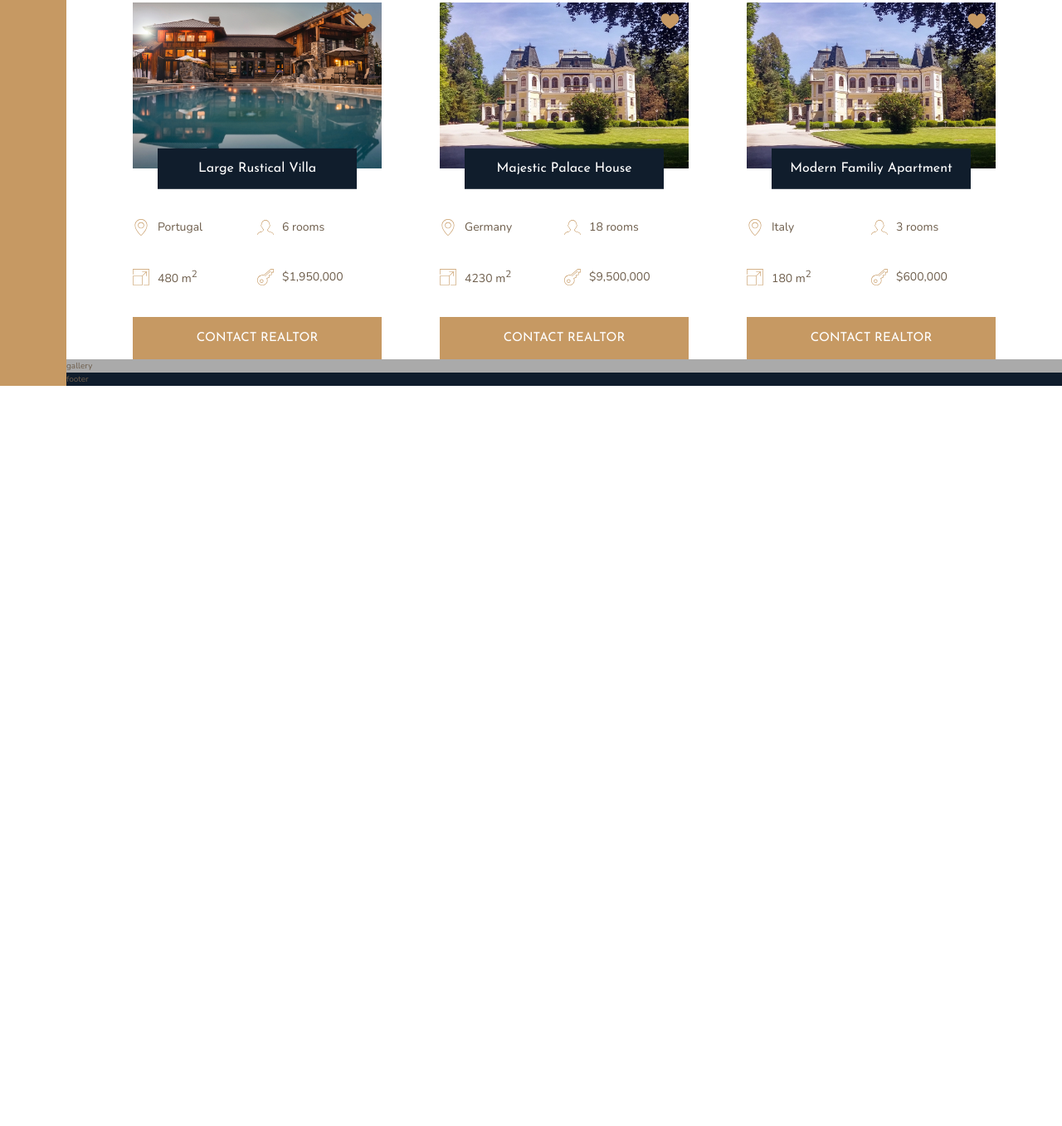
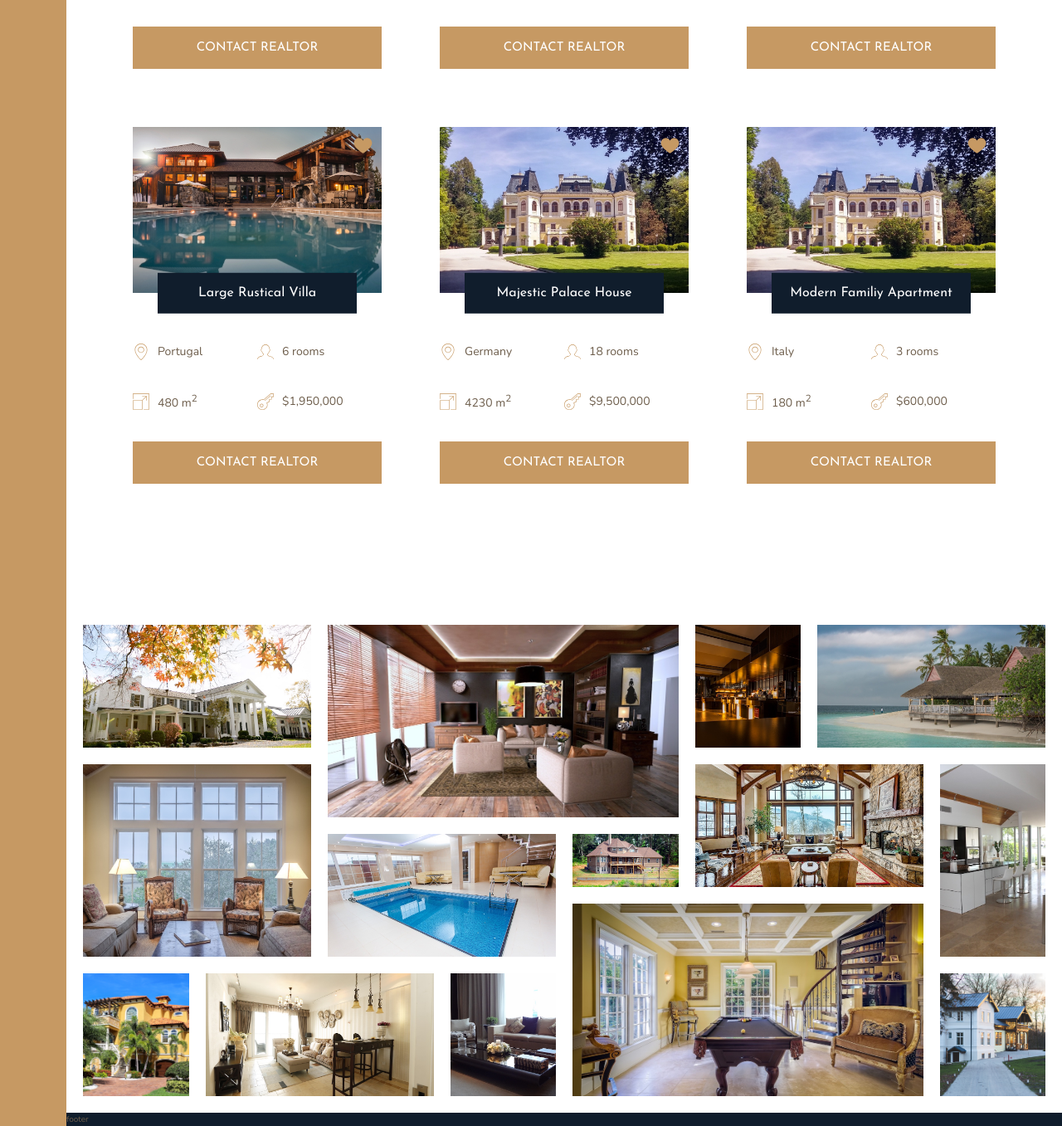
Before and after one commit to thelonglqd/css-grid-udemy-course, a website: page index.html in a window 1280 px wide. Shown: the part 2371-3728 px from the top of the page at 83% size. Before the commit the page ends 2836 px from the top, so only its background shows below. Drawn offline with nearby package versions, Linux system fonts and the light colour scheme.

Commit message:
complete gallery section

```diff
--- a/index.html
+++ b/index.html
@@ -310,7 +310,82 @@
         <button class="btn home__btn">Contact Realtor</button>
       </div>
     </section>
-    <section class="gallery">gallery</section>
+    <section class="gallery">
+      <figure class="gallery__item gallery__item--1">
+        <img class="gallery__img" src="img/gal-1.jpeg" alt="Gallery image 1" />
+      </figure>
+      <figure class="gallery__item gallery__item--2">
+        <img class="gallery__img" src="img/gal-2.jpeg" alt="Gallery image 2" />
+      </figure>
+
+      <figure class="gallery__item gallery__item--3">
+        <img class="gallery__img" src="img/gal-3.jpeg" alt="Gallery image 3" />
+      </figure>
+
+      <figure class="gallery__item gallery__item--4">
+        <img class="gallery__img" src="img/gal-4.jpeg" alt="Gallery image 4" />
+      </figure>
+
+      <figure class="gallery__item gallery__item--5">
+        <img class="gallery__img" src="img/gal-5.jpeg" alt="Gallery image 5" />
+      </figure>
+
+      <figure class="gallery__item gallery__item--6">
+        <img class="gallery__img" src="img/gal-6.jpeg" alt="Gallery image 6" />
+      </figure>
+
+      <figure class="gallery__item gallery__item--7">
+        <img class="gallery__img" src="img/gal-7.jpeg" alt="Gallery image 7" />
+      </figure>
+
+      <figure class="gallery__item gallery__item--8">
+        <img class="gallery__img" src="img/gal-8.jpeg" alt="Gallery image 8" />
+      </figure>
+
+      <figure class="gallery__item gallery__item--9">
+        <img class="gallery__img" src="img/gal-9.jpeg" alt="Gallery image 9" />
+      </figure>
+
+      <figure class="gallery__item gallery__item--10">
+        <img
+          class="gallery__img"
+          src="img/gal-10.jpeg"
+          alt="Gallery image 10"
+        />
+      </figure>
+
+      <figure class="gallery__item gallery__item--11">
+        <img
+          class="gallery__img"
+          src="img/gal-11.jpeg"
+          alt="Gallery image 11"
+        />
+      </figure>
+
+      <figure class="gallery__item gallery__item--12">
+        <img
+          class="gallery__img"
+          src="img/gal-12.jpeg"
+          alt="Gallery image 12"
+        />
+      </figure>
+
+      <figure class="gallery__item gallery__item--13">
+        <img
+          class="gallery__img"
+          src="img/gal-13.jpeg"
+          alt="Gallery image 13"
+        />
+      </figure>
+
+      <figure class="gallery__item gallery__item--14">
+        <img
+          class="gallery__img"
+          src="img/gal-14.jpeg"
+          alt="Gallery image 14"
+        />
+      </figure>
+    </section>
     <footer class="footer">footer</footer>
   </body>
 </html>
--- a/sass/_gallery.scss
+++ b/sass/_gallery.scss
@@ -1,4 +1,88 @@
 .gallery {
-  background-color: $color-grey-light-2;
   grid-column: full-start / full-end;
+  padding: 2rem;
+
+  display: grid;
+  grid-template-columns: repeat(8, 1fr);
+  grid-template-rows: repeat(7, 5vw);
+  grid-gap: 2rem;
+
+  &__item {
+    &--1 {
+      grid-column: 1/3;
+      grid-row: 1/3;
+    }
+
+    &--2 {
+      grid-column: 3/6;
+      grid-row: 1/4;
+    }
+
+    &--3 {
+      grid-column: 6/7;
+      grid-row: 1/3;
+    }
+
+    &--4 {
+      grid-column: 7/9;
+      grid-row: 1/3;
+    }
+
+    &--5 {
+      grid-column: 1/3;
+      grid-row: 3/6;
+    }
+
+    &--6 {
+      grid-column: 3/5;
+      grid-row: 4/6;
+    }
+
+    &--7 {
+      grid-column: 5/6;
+      grid-row: 4/5;
+    }
+
+    &--8 {
+      grid-column: 6/8;
+      grid-row: 3/5;
+    }
+
+    &--9 {
+      grid-column: 8/9;
+      grid-row: 3/6;
+    }
+
+    &--10 {
+      grid-column: 1/2;
+      grid-row: 6/8;
+    }
+
+    &--11 {
+      grid-column: 2/4;
+      grid-row: 6/8;
+    }
+
+    &--12 {
+      grid-column: 4/5;
+      grid-row: 6/8;
+    }
+
+    &--13 {
+      grid-column: 5/8;
+      grid-row: 5/8;
+    }
+
+    &--14 {
+      grid-column: 8/9;
+      grid-row: 6/8;
+    }
+  }
+
+  &__img {
+    width: 100%;
+    height: 100%;
+    object-fit: cover;
+    display: block;
+  }
 }
--- a/sass/_homes.scss
+++ b/sass/_homes.scss
@@ -1,9 +1,10 @@
 .homes {
   grid-column: center-start / center-end;
-  grid-gap: 7rem;
+  margin: 15rem 0;
 
   display: grid;
   grid-template-columns: repeat(auto-fit, minmax(30rem, 1fr));
+  grid-gap: 7rem;
 }
 
 .home {
```
Also changed, not shown: sass/main.css, 1 other file.
